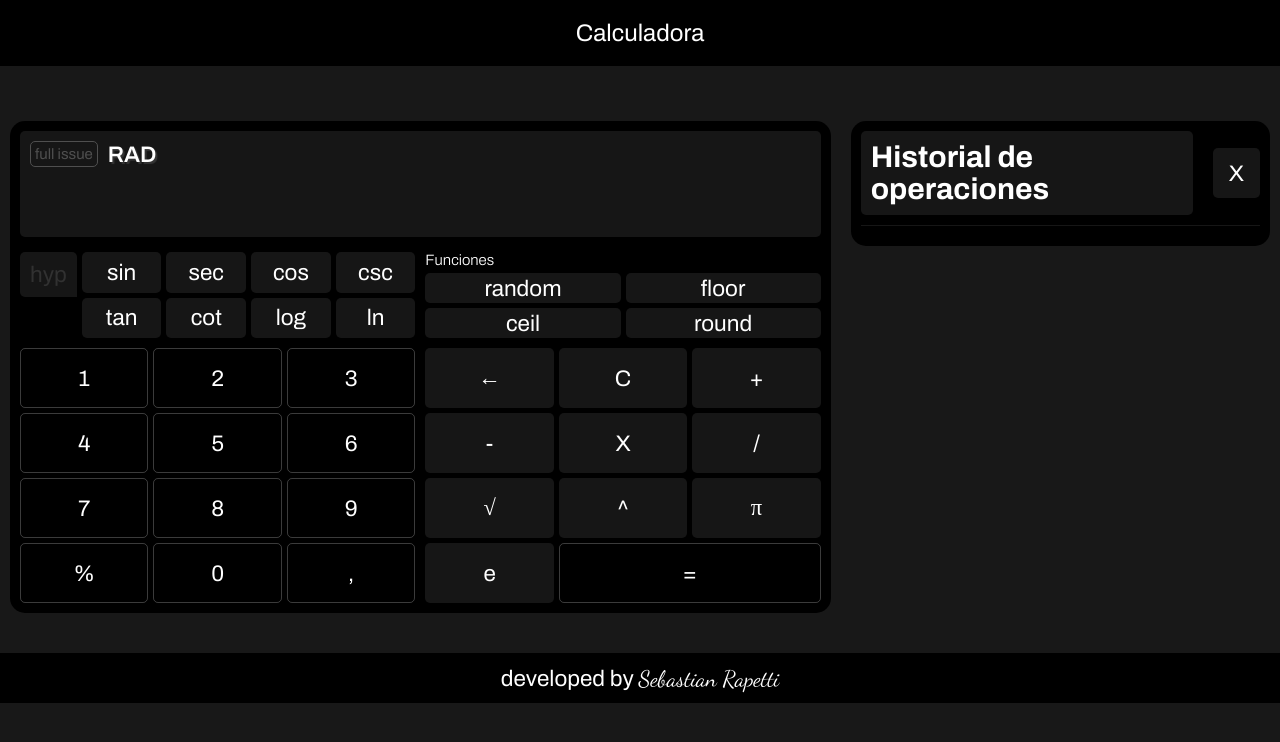
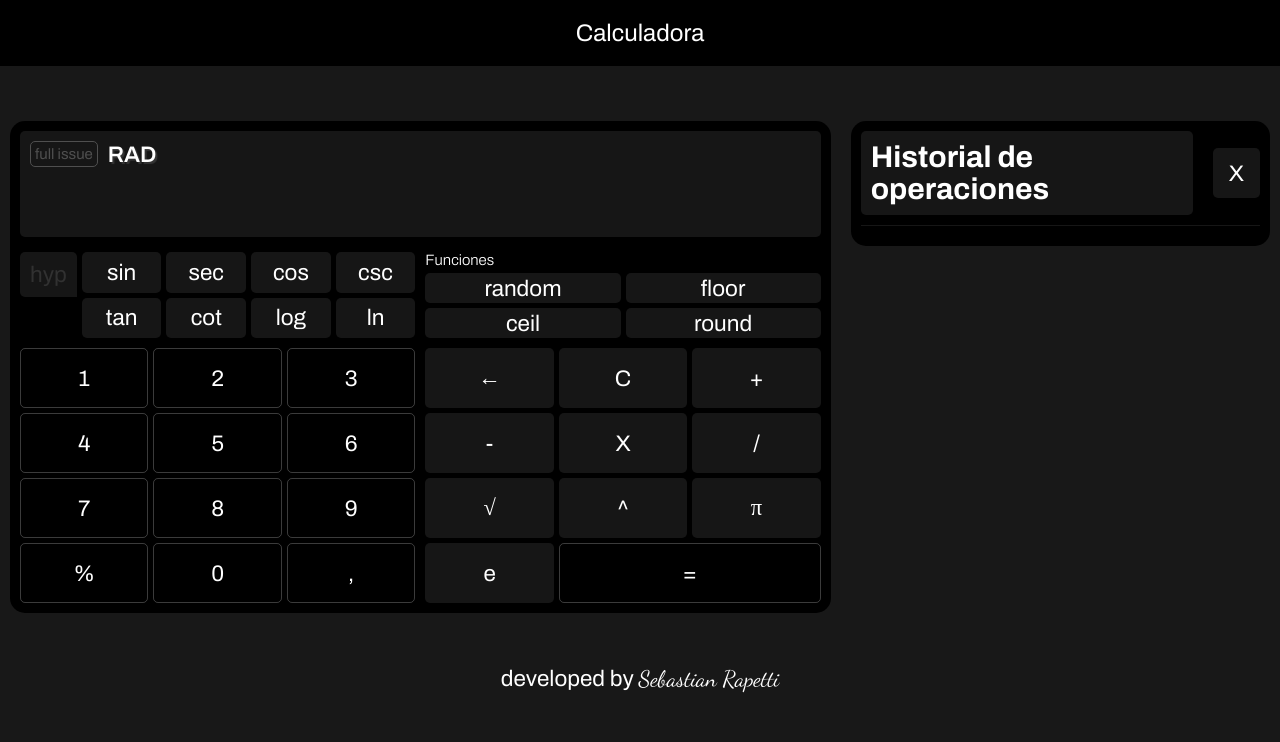
Before and after one commit to seba-y/calculadora, a plain HTML site: page index.html in a window 1280 px wide. Drawn offline with Linux system fonts and the light colour scheme.

Commit message:
Update style.css

```diff
--- a/styles/style.css
+++ b/styles/style.css
@@ -242,7 +242,7 @@ footer{
     margin-top: 2rem;
     position: absolute;
 
-    background-color: #000000;
+    border-top:1px solid #0000;
     width: 100%;
     height: 50px;
     display: flex;
```
